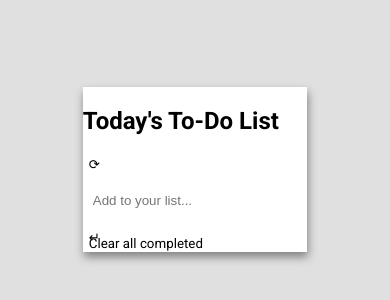
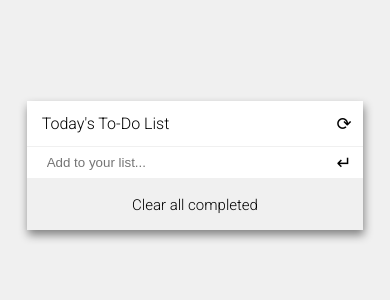
Before and after one commit to lucas-crodrigues/todo-list, a website built with webpack: page src/index.html in a window 390 px wide. Shown: the part 252-552 px from the top of the page. Built offline with nearby package versions, Linux system fonts and the light colour scheme.

Commit message:
Update style.css

```diff
--- a/src/style.css
+++ b/src/style.css
@@ -2,70 +2,135 @@
 
 body {
   font-family: 'Roboto', sans-serif;
-  background-color: rgb(224, 224, 224);
-  height: 98vh;
+  background-color: rgb(240, 240, 240);
+  height: 97vh;
   display: flex;
-  justify-content: center;
-  align-items: center;
 }
 
 button {
   font-family: 'Roboto', sans-serif;
   cursor: pointer;
-  border: none;
-  background-color: transparent;
+  font-size: 18px;
 }
 
-h2 {
-  color: rgb(65, 65, 65);
-  font-size: 18px;
-  padding-left: 14px;
+.hide {
+  display: none;
 }
 
-form {
+.todo-list {
   display: flex;
-  justify-content: space-between;
-}
-
-.add-task {
-  border: none;
-  height: 100%;
-  width: 80%;
-  padding: 5px 10px;
-}
-
-section {
-  background-color: white;
-  width: 60%;
+  flex-flow: column;
+  margin: auto;
   height: min-content;
+  width: 40%;
+  background-color: #fff;
   filter: drop-shadow(1px 5px 5px gray);
 }
 
-.to-do-list div {
+.todo-list > * {
+  display: flex;
+  border-bottom: 1px solid rgb(240, 240, 240);
+}
+
+h1 {
+  font-size: 16px;
+  font-weight: 300;
+  padding-left: 15px;
+}
+
+form div,
+.head {
   display: flex;
   justify-content: space-between;
+  width: 100%;
 }
 
-.to-do-list div button {
-  font-size: 18px;
+form div input {
+  width: inherit;
+  border: none;
+  padding-left: 20px;
 }
 
-p {
-  font-size: 14px;
+form div input:focus-visible {
+  outline: none;
 }
 
-.clear {
-  width: 100%;
-  height: 50px;
-  background-color: rgb(224, 224, 224);
-  border: 1px solid gray;
-  font-size: 16px;
+li button,
+form div button,
+.head button {
+  border: none;
+  background-color: transparent;
+  padding: 5px;
+  margin-right: 2%;
 }
 
-.clear:hover {
-  background-color: gray;
+li img,
+form div button img,
+.head button img {
+  height: 20px;
+  width: 20px;
 }
 
-hr {
-  margin: 0;
+
+.todo-placeholder {
+  flex-flow: column;
 }
+
+ul {
+  padding: 0%;
+  margin: 0%;
+}
+
+li {
+  list-style: none;
+  border-bottom: 1px solid rgb(240, 240, 240);
+  width: calc(100% - 20px);
+  display: flex;
+  justify-content: space-between;
+  align-items: center;
+  padding-left: 20px;
+  font-size: 14px;
+  font-weight: 300;
+}
+
+.clear-complete {
+  text-align: center;
+  height: 50px;
+  border: none;
+  background-color: rgb(240, 240, 240);
+  align-items: center;
+  justify-content: center;
+  font-size: 15px;
+  font-weight: 300;
+}
+
+.clear-complete:hover {
+  background-color: rgb(225, 225, 225);
+}
+
+.task-name {
+  border: none;
+  text-align: center;
+  background-color: transparent;
+  width: inherit;
+}
+
+.task-name:focus-visible {
+  outline: none;
+  background-color: rgb(249, 255, 73);
+}
+
+.checked-task {
+  background-color: rgb(230, 230, 230);
+}
+
+.checked-task .task-name {
+  text-decoration: line-through;
+}
+
+@media (max-width: 768px) {
+  .todo-list {
+    margin: auto;
+    width: 90%;
+  }
+}
```
